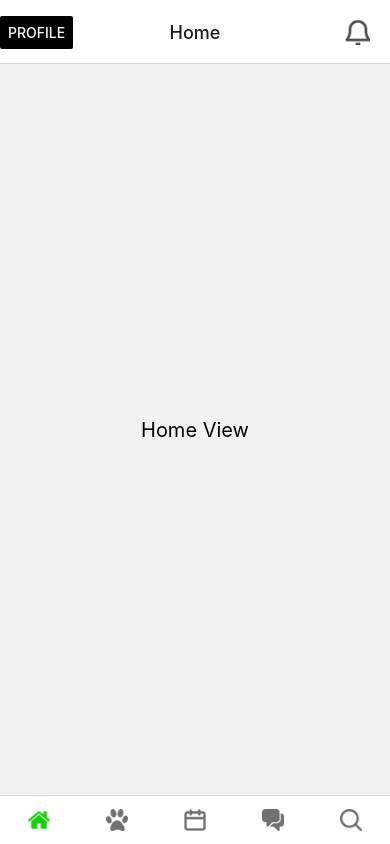
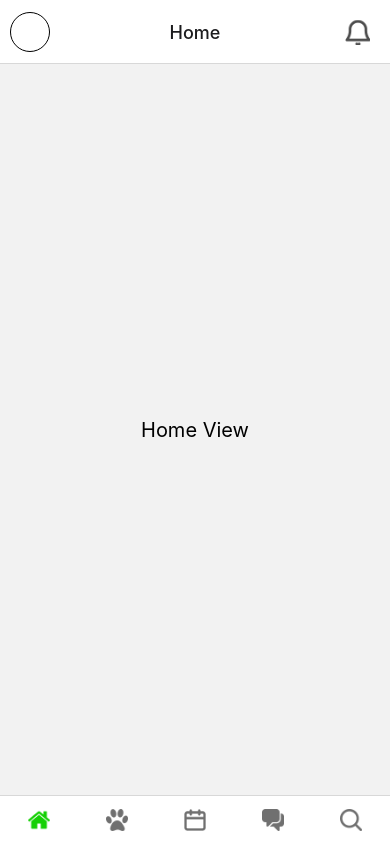
Before and after one commit to Jnarrr/vetaminaReactNative, a React Native app: screen /tabNavigator in a window 390 px wide. Built offline with nearby package versions, Linux system fonts and the light colour scheme.

Commit message:
ProfileView

```diff
--- a/App.js
+++ b/App.js
@@ -17,6 +17,7 @@ import NotificationScreen from './screens/Notifications';
 import ClinicDetailsScreen from './screens/ClinicDetails';
 import AddPetScreen from './screens/AddPet';
 import SearchScreen from './screens/Search';
+import ProfileScreen from './screens/Profile';
 
 const Stack = createNativeStackNavigator();
 const Tab = createBottomTabNavigator();
@@ -67,6 +68,7 @@ const MyStack = () => {
         <Stack.Screen name="Notifications" component={ NotificationScreen } options = {{ title: 'Notifications' }} />
         <Stack.Screen name="ClinicDetails" component={ ClinicDetailsScreen } options = {{ title: 'Clinic Details' }} />
         <Stack.Screen name="AddPet" component={ AddPetScreen } options = {{ title: 'Add Pet' }} />
+        <Stack.Screen name="Profile" component={ ProfileScreen } options = {{ title: 'Profile' }} />
       </Stack.Navigator>
     </NavigationContainer>
   );
--- a/navs/TabNavigator.js
+++ b/navs/TabNavigator.js
@@ -1,5 +1,5 @@
 import * as React from 'react';
-import { Text, Image, Button, TouchableOpacity, StyleSheet } from 'react-native';
+import { Text, Image, Button, TouchableOpacity, StyleSheet, View } from 'react-native';
 import { NavigationContainer } from '@react-navigation/native';
 import { createBottomTabNavigator } from '@react-navigation/bottom-tabs';
 
@@ -26,10 +26,10 @@ const TabNavigator = ({navigation}) => {
                 <Image source = { require('../images/notification.png')} style = {styles.icon}/>
             </TouchableOpacity>),
           headerLeft: () => (
-            <Button
-            onPress={() => alert('This is a button!')}
-            title="Profile"
-            color="#000"></Button>),
+            <TouchableOpacity onPress={ () => navigation.navigate('Profile')} style = {{ marginLeft: 10 }}>
+                <View style = { styles.profileIcon }>
+                </View>
+            </TouchableOpacity>),
           tabBarIcon: ({ focused, color, size }) => (
             <Image
               source={
@@ -53,6 +53,11 @@ const TabNavigator = ({navigation}) => {
           headerRight: () => (
             <TouchableOpacity onPress={ () => navigation.navigate('Notifications')}>
                 <Image source = { require('../images/notification.png')} style = {styles.icon}/>
+            </TouchableOpacity>),
+          headerLeft: () => (
+            <TouchableOpacity onPress={ () => navigation.navigate('Profile')} style = {{ marginLeft: 10 }}>
+                <View style = { styles.profileIcon }>
+                </View>
             </TouchableOpacity>),
           tabBarIcon: ({ focused, color, size }) => (
             <Image
@@ -78,6 +83,11 @@ const TabNavigator = ({navigation}) => {
             <TouchableOpacity onPress={ () => navigation.navigate('Notifications')}>
                 <Image source = { require('../images/notification.png')} style = {styles.icon}/>
             </TouchableOpacity>),
+          headerLeft: () => (
+            <TouchableOpacity onPress={ () => navigation.navigate('Profile')} style = {{ marginLeft: 10 }}>
+                <View style = { styles.profileIcon }>
+                </View>
+            </TouchableOpacity>),
           tabBarIcon: ({ focused, color, size }) => (
             <Image
               source={
@@ -102,6 +112,11 @@ const TabNavigator = ({navigation}) => {
             <TouchableOpacity onPress={ () => navigation.navigate('Notifications')}>
                 <Image source = { require('../images/notification.png')} style = {styles.icon}/>
             </TouchableOpacity>),
+          headerLeft: () => (
+            <TouchableOpacity onPress={ () => navigation.navigate('Profile')} style = {{ marginLeft: 10 }}>
+                <View style = { styles.profileIcon }>
+                </View>
+            </TouchableOpacity>),
           tabBarIcon: ({ focused, color, size }) => (
             <Image
               source={
@@ -125,6 +140,11 @@ const TabNavigator = ({navigation}) => {
           headerRight: () => (
             <TouchableOpacity onPress={ () => navigation.navigate('Notifications')}>
                 <Image source = { require('../images/notification.png')} style = {styles.icon}/>
+            </TouchableOpacity>),
+          headerLeft: () => (
+            <TouchableOpacity onPress={ () => navigation.navigate('Profile')} style = {{ marginLeft: 10 }}>
+                <View style = { styles.profileIcon }>
+                </View>
             </TouchableOpacity>),
           tabBarIcon: ({ focused, color, size }) => (
             <Image
@@ -152,6 +172,12 @@ const styles = StyleSheet.create({
   height:25,
   marginRight: 20,
   },
+  profileIcon: {
+  width:40,
+  height:40,
+  borderWidth: 1,
+  borderRadius: 50
+  }
 });
 
 export default TabNavigator;
--- /dev/null
+++ b/screens/Profile.js
@@ -0,0 +1,12 @@
+import React from 'react';
+import {View, Button, Text} from 'react-native';
+
+const ProfileScreen = ( {navigation} ) => {
+    return(
+        <View style = {{ flex: 1, justifyContent: 'center', justifyContent: 'center', alignItems: 'center'}}>
+            <Text style = {{ fontSize: 20, color: 'black'}}>Profile View</Text>
+        </View>
+    );
+};
+
+export default ProfileScreen;
--- a/screens/Search.js
+++ b/screens/Search.js
@@ -21,7 +21,7 @@ const SearchScreen = ( {navigation} ) => {
                 <ScrollView style = {{ height: 450 }}>
                     <TouchableOpacity style = {[styles.box, styles.elevation]} onPress={ () => navigation.navigate('ClinicDetails')}>
                         <Image source = { require('../images/clinicDefault.png')} style = {styles.pic}/>
-                        <Text style = {styles.header}>Domingo Veterinary Clinic</Text>
+                        <Text style = {styles.header2}>Domingo Veterinary Clinic</Text>
                     </TouchableOpacity>
                 </ScrollView>
             </View>
@@ -70,7 +70,7 @@ const styles = StyleSheet.create({
     height: 100,
     borderRadius: 10,
     },
-    header: {
+    header2: {
     fontSize: 16,
     marginTop: -95,
     marginLeft: 110,
```
